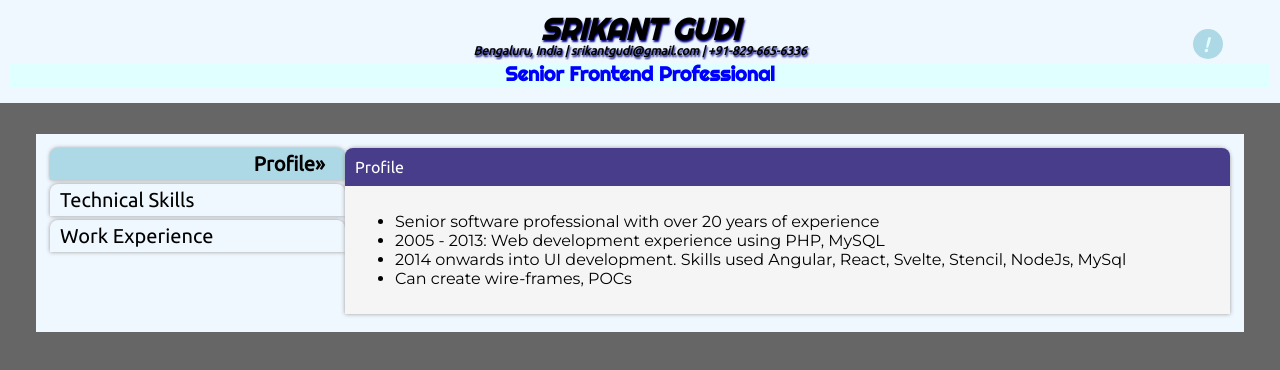
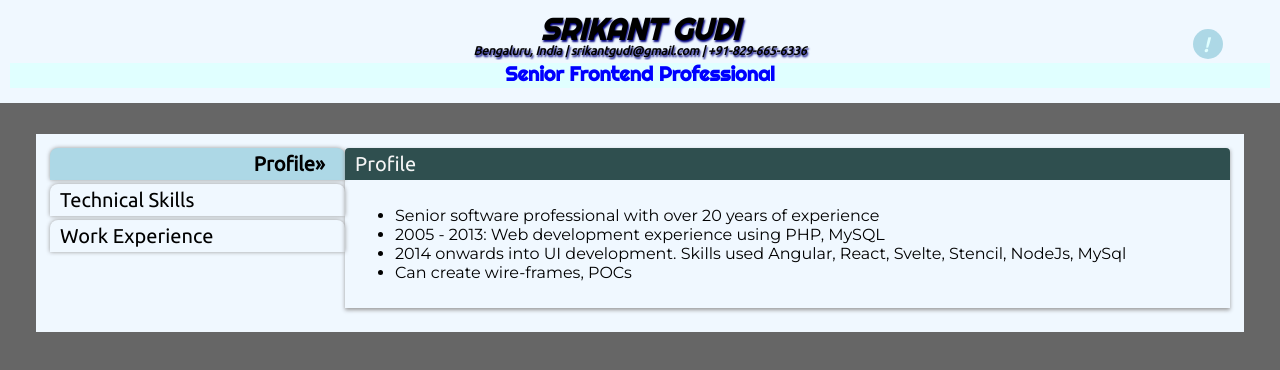
Before and after one commit to srikantgudi/srikantgudi.github.io, a Svelte app: page / in a window 1280 px wide. Shown: the top 370 px of the page. Built offline with nearby package versions, Linux system fonts and the light colour scheme.

Commit message:
Modified layout by replacing ResumeItem with Panel

```diff
--- /dev/null
+++ b/src/Panel.svelte
@@ -0,0 +1,51 @@
+<script>
+	export let hdrbg = "darkslategrey";
+	export let hdrclr = "whitesmoke";
+	export let showcontent = true;
+	$: cssVarStyles = `
+			--hdrbg:${hdrbg};
+			--hdrclr:${hdrclr};
+		`;
+</script>
+<style>
+	.panel {
+		box-shadow: 0 2px 4px #999999;
+		height: auto;
+		margin-bottom: 10px;
+	}
+	.hdr {
+		background-color: var(--hdrbg);
+		color: var(--hdrclr);
+		padding: 4px 10px;
+		border-radius: 4px 4px 0 0;
+		font-size: 20px;
+		height: auto;
+		cursor: pointer;
+	}
+	.content {
+		padding: 10px;
+		height: auto;
+		font-size: 14px;
+		display: none;
+		transition: all 1s;
+	}
+	.content.active {
+		display: block;
+	}
+</style>
+
+<main class='panel' style={cssVarStyles}>
+	<div class="hdr" on:click>
+		<slot name="header">
+			<div class="title">
+				<slot name="header"></slot>
+			</div>
+			<div class="subtitle">
+				<slot name="subtitle"></slot>
+			</div>
+		</slot>
+	</div>
+	<div class="content" class:active={showcontent}>
+		<slot name="content"></slot>
+	</div>
+</main>
--- a/src/Profile.svelte
+++ b/src/Profile.svelte
@@ -1,5 +1,5 @@
 <script>
-import ResumeItem from "./ResumeItem.svelte";
+import Panel from "./Panel.svelte";
 
     let profiles = [
         'Senior software professional with over 20 years of experience',
@@ -16,7 +16,7 @@ import ResumeItem from "./ResumeItem.svelte";
     }
 </style>
 
-<ResumeItem>
+<Panel>
     <div slot="header">
         Profile
     </div>
@@ -27,4 +27,4 @@ import ResumeItem from "./ResumeItem.svelte";
             {/each}
         </ul>
     </div>
-</ResumeItem>
+</Panel>
--- a/src/ResumeItem.svelte
+++ /dev/null
@@ -1,42 +0,0 @@
-<script>
-	export let hdrbg = "darkslateblue";
-	export let hdrclr = "white";
-	export let fntclr = 'white';
-	export let hdrfntsize = '16';
-	$: cssVarStyles = `--hdrbg:${hdrbg};
-						--hdrclr:${hdrclr};
-						--clr:${fntclr};
-						--hdrfntsize:${hdrfntsize + 'px'};
-						`;
-</script>
-
-<style>
-	.item {
-		box-shadow: 0 0 4px #999999;
-		border-radius: 10px 10px 0 0;
-        margin-bottom: 4px;
-	}
-	.item-header {
-        cursor: pointer;
-		background-color: var(--hdrbg, skyblue);
-        border-radius: 8px 8px 0 0;
-		color: var(--hdrclr);
-		font-size: var(--hdrfntsize);
-		padding: 10px;
-        text-align: left;
-	}
-	.item-content {
-        text-align: left;
-		background-color: whitesmoke;
-		padding: 10px;
-    }
-</style>
-
-<main class="item" style="{cssVarStyles}">
-	<div class="item-header">
-		<slot name="header"></slot>
-    </div>
-	<div class="item-content">
-		<slot name="content"></slot>
-    </div>
-</main>
--- a/src/Skills.svelte
+++ b/src/Skills.svelte
@@ -1,5 +1,5 @@
 <script>
-import ResumeItem from "./ResumeItem.svelte";
+import Panel from "./Panel.svelte";
 
     let skills = [
 		{
@@ -38,56 +38,43 @@ import ResumeItem from "./ResumeItem.svelte";
 			]
 		}
 	];
-	let opt = 1;
 	let selectedGroup = skills[0];
 </script>
 
 <style>
     .skills {
         display: grid;
-        grid-template-columns: 1fr 3fr;
+        grid-template-columns: repeat(3, auto);
         overflow-y: auto;
         overflow-x: hidden;
         padding: 10px;
     }
-    .skill-names {
-        margin: 10px;
-    }
-    .skill-name {
-        box-shadow: 0 0 4px #999999;
+    .skill-group {
         padding: 4px;
         font-size: 12px;
         cursor: pointer;
-        font-family: Orbitron;
+        font-family: Roboto;
     }
-    .skill-name.active {
-        background-color: darkslategrey;
+    .skill-group.active {
         color: white;
         justify-content: center;
         font-weight: 600;
-    }
-    .skills-detail {
-        display: flex;
-        align-items: center;
-        justify-content:center;
-        align-content: space-between;
-        padding: 0 10px;
-        flex-flow: row wrap;
-        font-size: 14px;
-        overflow-x: hidden;
+        font-family: Montserrat;
+        letter-spacing: 2px;
+        font-size: 18px;
     }
     .skill {
         width: 20em;
         flex: 1;
     }
 </style>
-<ResumeItem>
+<Panel>
     <div slot="header">
         Technical Skills
     </div>
     <div slot="content">
-        <div class="skills">
-            <div class="skill-names">
+        <div>
+            <!-- <div class="skill-names">
                 {#each skills as skill}
                     <div class="skill-name" class:active={selectedGroup === skill}
                         on:click={() => selectedGroup = skill}>
@@ -106,7 +93,31 @@ import ResumeItem from "./ResumeItem.svelte";
                     </svg>
                 </div>
                 {/each}
-            </div>
+            </div> -->
+            {#each skills as skill}
+            <Panel hdrbg="#666666" showcontent={selectedGroup===skill}>
+                <div slot="header" on:click={() => selectedGroup=skill}>
+                    <div class="skill-group" class:active={selectedGroup === skill}
+                        on:click={() => selectedGroup = skill}>
+                        {skill.group}
+                    </div>
+                </div>
+                <div slot="content">
+                    <div class="skills">
+                        {#each selectedGroup.items as item}
+                            <div class="skill">
+                                <div>{item.name}</div>
+                                <svg height="40" width="200">
+                                    <rect x="0" y="10" height="30" width="150" fill="transparent" stroke="blue" />
+                                    <rect x="0" y="10" height="30" width={item.rating * 15} fill="darkslateblue" stroke="blue" />
+                                    <text x="80%" y="70%">{item.rating}/10</text>
+                                </svg>
+                            </div>
+                        {/each}
+                    </div>
+                </div>
+            </Panel>
+            {/each}
         </div>
     </div>
-</ResumeItem>
+</Panel>
--- a/src/WorkHistory.svelte
+++ b/src/WorkHistory.svelte
@@ -1,5 +1,5 @@
 <script>
-import ResumeItem from "./ResumeItem.svelte";
+import Panel from "./Panel.svelte";
     let expList = [
 		{
 			header: {
@@ -80,31 +80,42 @@ import ResumeItem from "./ResumeItem.svelte";
 		display: block;
         box-shadow: 0 2px 4px #666666;
         border-radius: 8px 8px 0 0;
-        padding: 5px 10px;
+        padding: 2px 4px;
         cursor: pointer;
-        background-color: lightblue;
         margin: 4px;
 		font-size: 12px;
 		font-family: Righteous;
     }
     .expdate.active {
-        background-color: darkslategrey;
+		font-weight: 600;
+		font-size: 14px;
         color: #f9f9f9;
+		letter-spacing: 2px;
     }
-	.expdetail {
-		padding-left: 10%;
-		font-family: Montserrat;
-		height: inherit;
-		overflow-y: auto;
-	}
 </style>
 
-<ResumeItem>
+<Panel>
 	<div slot="header">
 		Work Experience
 	</div>
 	<dif slot="content">
-		<div class="exp">
+		{#each expList as exp}
+		<Panel hdrbg="grey" showcontent={curExp === exp}>
+			<div slot="header" on:click={() => curExp = exp}>
+				<div class="expdate" class:active={curExp === exp}>
+					{exp.header.dates}
+				</div>
+			</div>
+			<div slot="content">
+				<ul>
+					{#each curExp.content as detail}
+					<li>{detail}</li>
+					{/each}
+				</ul>
+			</div>
+		</Panel>
+		{/each}
+		<!-- <div class="exp">
 			<div id="datelinks">
 				{#each expList as exp}
 					<div class="expdate" class:active={curExp === exp}
@@ -120,6 +131,6 @@ import ResumeItem from "./ResumeItem.svelte";
 					{/each}
 				</ul>
 			</div>
-		</div>
+		</div> -->
 	</dif>
-</ResumeItem>
+</Panel>
```
